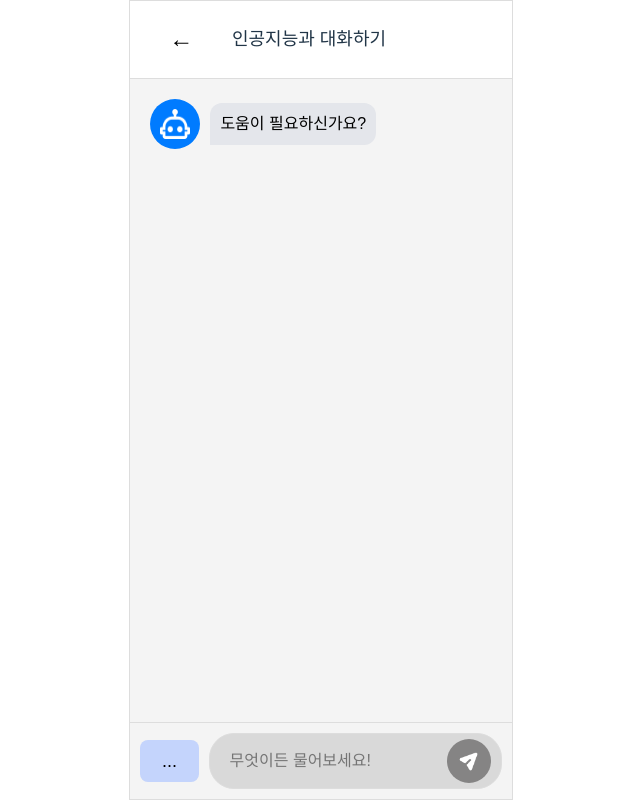
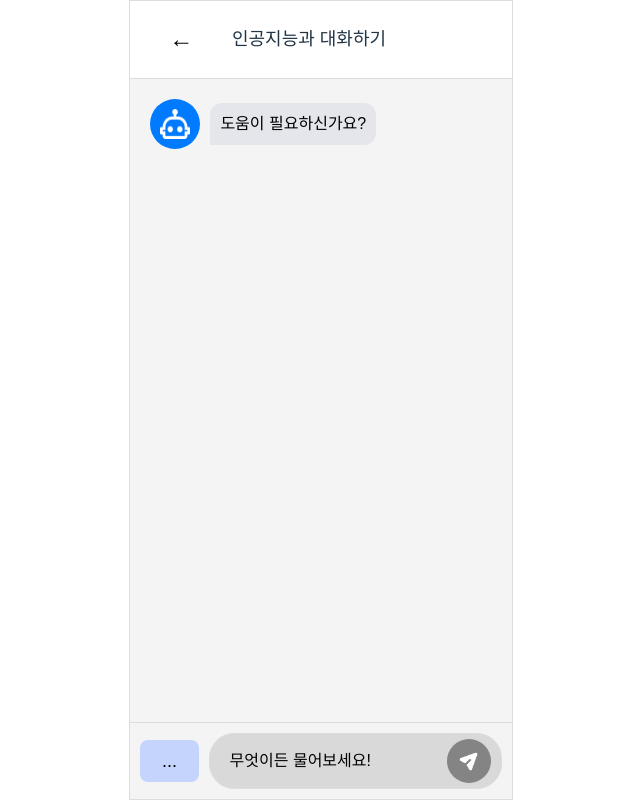
Before and after one commit to kssosoy/chatbot, a React (Vite) app: page / in a window 1280 px wide. Shown: the whole page, without its empty margins (319-959 px from the left). Built offline with nearby package versions, Linux system fonts and the light colour scheme.

Commit message:
찐찐찐최종

```diff
--- a/src/Pages/Chat.css
+++ b/src/Pages/Chat.css
@@ -192,6 +192,10 @@ footer .send-button {
   align-items: center;
   justify-content: center;
 }
+footer input::placeholder {
+  color: black; /* 플레이스홀더 색상을 검정색으로 설정 */
+}
+
 
 footer .send-button img {
   width: 24px;
```
